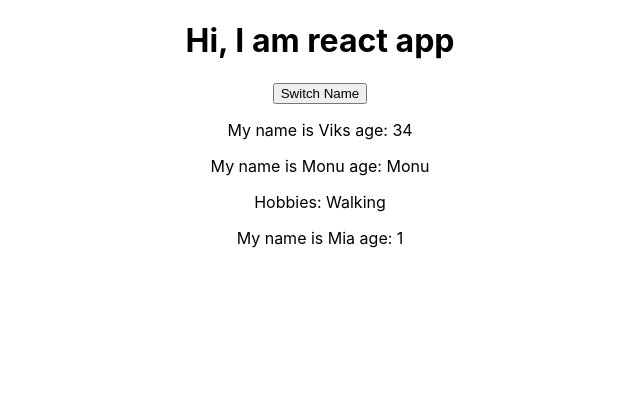
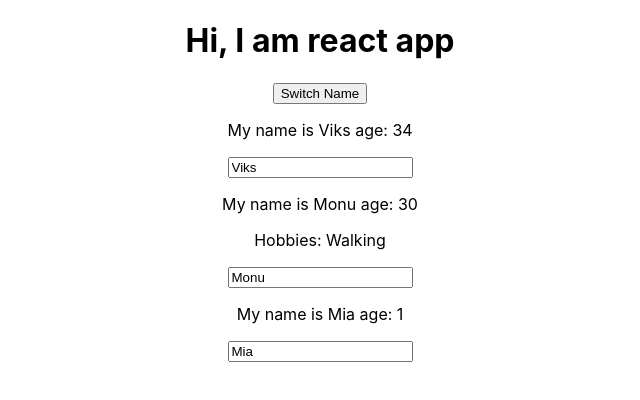
Before and after one commit to viks120/sahajreactlib, a React (Create React App) app in the folder react-complete-guide/: page / in a window 1280 px wide. Shown: the top 400 px of the page, without its empty margins (320-960 px from the left). Built offline with nearby package versions, Linux system fonts and the light colour scheme.

Commit message:
Two way binding

```diff
--- a/react-complete-guide/src/App.js
+++ b/react-complete-guide/src/App.js
@@ -23,6 +23,16 @@ const app = props => {
     })
   };
 
+  const nameChangedHandler = (event) => {
+    setPersonsState({
+      persons: [
+        {name: 'Viks', age: 34},
+        {name: event.target.value, age: 30},
+        {name: "Mia", age:1}
+      ]
+    })
+  };
+
   return (
     <div className="App">
       <h1>Hi, I am react app</h1>
@@ -32,8 +42,9 @@ const app = props => {
         age={personsState.persons[0].age}/>
       <Person
         name={personsState.persons[1].name}
-        age={personsState.persons[1].name}
-        click={switchNameHandler.bind(this,'vi!')}>Hobbies: Walking</Person>
+        age={personsState.persons[1].age}
+        click={switchNameHandler.bind(this,'vi!')}
+        changed={nameChangedHandler}>Hobbies: Walking</Person>
       <Person
         name={personsState.persons[2].name}
         age={personsState.persons[2].age}/>
--- a/react-complete-guide/src/Person/Person.js
+++ b/react-complete-guide/src/Person/Person.js
@@ -5,6 +5,9 @@ const person = (props) => {
         <div>
             <p onClick={props.click}>My name is {props.name} age: {props.age}</p>
             <p>{props.children}</p>
+            <input type="text"
+            onChange={props.changed}
+            value={props.name}/>
         </div>
     );
     };
```
